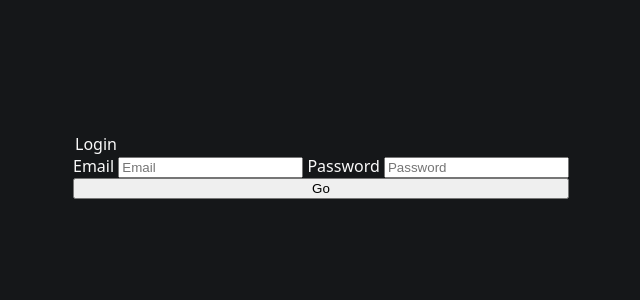
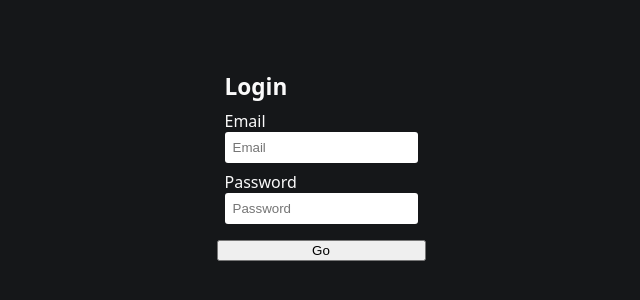
Before and after one commit to cdebotton/cdb, a SvelteKit app: page /admin/login in a window 1280 px wide. Shown: the part 234-534 px from the top of the page, without its empty margins (319-959 px from the left). Built offline with nearby package versions, Linux system fonts and the light colour scheme; no server answers.

Commit message:
Add login/logout

```diff
--- a/package.json
+++ b/package.json
@@ -16,7 +16,7 @@
 		"@motionone/dom": "10.14.1",
 		"@playwright/test": "^1.25.1",
 		"@sveltejs/adapter-auto": "1.0.0-next.71",
-		"@sveltejs/kit": "1.0.0-next.469",
+		"@sveltejs/kit": "1.0.0-next.474",
 		"@types/cookie": "^0.5.1",
 		"@types/three": "^0.144.0",
 		"@yushijinhun/three-minifier-rollup": "^0.4.0",
@@ -35,7 +35,7 @@
 		"svelte": "^3.50.0",
 		"svelte-check": "^2.9.0",
 		"typescript": "^4.8.2",
-		"vite": "^3.0.9"
+		"vite": "^3.1.0"
 	},
 	"type": "module",
 	"dependencies": {
--- a/src/lib/Input.svelte
+++ b/src/lib/Input.svelte
@@ -11,6 +11,9 @@
 	/** @type {string} */
 	export let type = 'text';
 
+	/** @type {string} */
+	export let id;
+
 	/** @type {svelte.JSX.FormEventHandler<HTMLInputElement>} */
 	function handleInput(event) {
 		value = type.match(/^(number|range)/)
@@ -19,7 +22,19 @@
 	}
 </script>
 
-<label>
-	{label}
-	<input {type} {placeholder} {value} on:input={handleInput} />
-</label>
+<div>
+	<label for={id}>{label}</label>
+	<input {id} {type} {placeholder} {value} on:input={handleInput} />
+</div>
+
+<style>
+	div {
+		display: grid;
+	}
+
+	input {
+		padding: var(--space-2);
+		border: none;
+		border-radius: 3px;
+	}
+</style>
--- /dev/null
+++ b/src/routes/(admin)/+layout.server.js
@@ -0,0 +1,14 @@
+import { redirect } from '@sveltejs/kit';
+
+/** @type {import('./$types').LayoutServerLoad} */
+export async function load({ url, locals }) {
+	let accessToken = locals.accessToken;
+
+	if (!accessToken && url.pathname !== '/admin/login' && url.pathname !== '/admin/logout') {
+		throw redirect(307, `/admin/login?redirect_uri=${encodeURIComponent(url.pathname)}`);
+	}
+
+	return {
+		loggedIn: typeof locals.accessToken === 'string'
+	};
+}
--- a/src/routes/(admin)/+layout.svelte
+++ b/src/routes/(admin)/+layout.svelte
@@ -1,5 +1,21 @@
 <script>
+	/** @type {import('./$types').LayoutData} */
+	export let data;
+
+	import { goto } from '$app/navigation';
+
 	import '$css/app.css';
+
+	function handleLogout() {
+		fetch('/admin/logout', { method: 'POST' }).then(() => {
+			goto('/admin/login');
+		});
+	}
 </script>
 
+<header>
+	{#if data.loggedIn}
+		<a on:click|preventDefault={handleLogout} href="/admin/logout">Logout</a>
+	{/if}
+</header>
 <slot />
--- a/src/routes/(admin)/admin/login/+page.server.js
+++ b/src/routes/(admin)/admin/login/+page.server.js
@@ -1,7 +1,18 @@
+import { redirect } from '@sveltejs/kit';
 import cookie from 'cookie';
 
+/** @type {import('./$types').PageServerLoad} */
+export function load({ locals, url }) {
+	if (locals.accessToken) {
+		let redirectUri = url.searchParams.get('redirect_uri') ?? '/admin';
+
+		throw redirect(302, redirectUri);
+	}
+}
+
 /** @type {import('./$types').Action} */
-export async function POST({ request, setHeaders }) {
+export async function POST({ request, setHeaders, url }) {
+	try {
 		let { email, password } = await request.json();
 		let { access_token, expires_in, refresh_token, refresh_token_expires } = await fetch(
 			'http://localhost:3000/accounts/authorize',
@@ -21,6 +32,7 @@ export async function POST({ request, setHeaders }) {
 			'set-cookie': cookie.serialize('access_token', access_token, {
 				httpOnly: true,
 				secure: true,
+				path: '/',
 				expires: new Date(expires_in)
 			})
 		});
@@ -29,12 +41,20 @@ export async function POST({ request, setHeaders }) {
 			'set-cookie': cookie.serialize('refresh_token', refresh_token, {
 				httpOnly: true,
 				secure: true,
+				path: '/',
 				expires: new Date(refresh_token_expires)
 			})
 		});
 
+		let redirectUri = url.searchParams.get('redirect_uri') ?? '/admin';
+
 		return {
-		status: 200,
-		errors: []
+			location: redirectUri
+		};
+	} catch (err) {
+		return {
+			errors: [err],
+			status: 400
 		};
 	}
+}
--- a/src/routes/(admin)/admin/login/+page.svelte
+++ b/src/routes/(admin)/admin/login/+page.svelte
@@ -1,4 +1,6 @@
 <script>
+	import { goto } from '$app/navigation';
+	import { page } from '$app/stores';
 	import Input from '$lib/Input.svelte';
 
 	/** @type {string} */
@@ -6,6 +8,8 @@
 
 	/** @type {string} */
 	let password;
+
+	$: redirectUri = $page.url.searchParams.get('redirect_uri') ?? '/admin';
 
 	function handleSubmit() {
 		fetch('/admin/login', {
@@ -17,18 +21,19 @@
 				email,
 				password
 			})
+		}).then(() => {
+			goto(redirectUri);
 		});
 	}
 </script>
 
 <div>
-	<form on:submit|preventDefault={handleSubmit}>
-		<fieldst>
+	<form method="post" on:submit|preventDefault={handleSubmit}>
+		<fieldset>
 			<legend>Login</legend>
-			<Input bind:value={email} label="Email" />
-			<Input bind:value={password} type="password" label="Password" />
-		</fieldst>
-
+			<Input bind:value={email} label="Email" id="email" />
+			<Input bind:value={password} type="password" label="Password" id="password" />
+		</fieldset>
 		<button type="submit">Go</button>
 	</form>
 </div>
@@ -44,5 +49,19 @@
 
 	form {
 		display: grid;
+		gap: var(--space-2);
+	}
+
+	fieldset {
+		display: grid;
+		padding: var(--space-2);
+		border: none;
+		gap: var(--space-2);
+	}
+
+	legend {
+		padding: 0;
+		font-size: var(--font-size-3);
+		font-weight: 900;
 	}
 </style>
--- /dev/null
+++ b/src/routes/(admin)/admin/logout/+server.js
@@ -0,0 +1,24 @@
+import { serialize } from 'cookie';
+
+/** @type {import('./$types').RequestHandler} */
+export async function POST({ setHeaders }) {
+	setHeaders({
+		'set-cookie': serialize('access_token', '', {
+			httpOnly: true,
+			secure: true,
+			path: '/',
+			expires: new Date(1986, 2, 8)
+		})
+	});
+
+	setHeaders({
+		'set-cookie': serialize('refresh_token', '', {
+			httpOnly: true,
+			secure: true,
+			path: '/',
+			expires: new Date(1986, 2, 8)
+		})
+	});
+
+	return new Response(String('ok'));
+}
```
Also changed, not shown: src/app.d.ts (+4 -11 lines), src/hooks.js (+20 -0 lines), 1 other file (tests, documents, lock files or other folders). Lines whose indentation alone changed are shown as unchanged.
